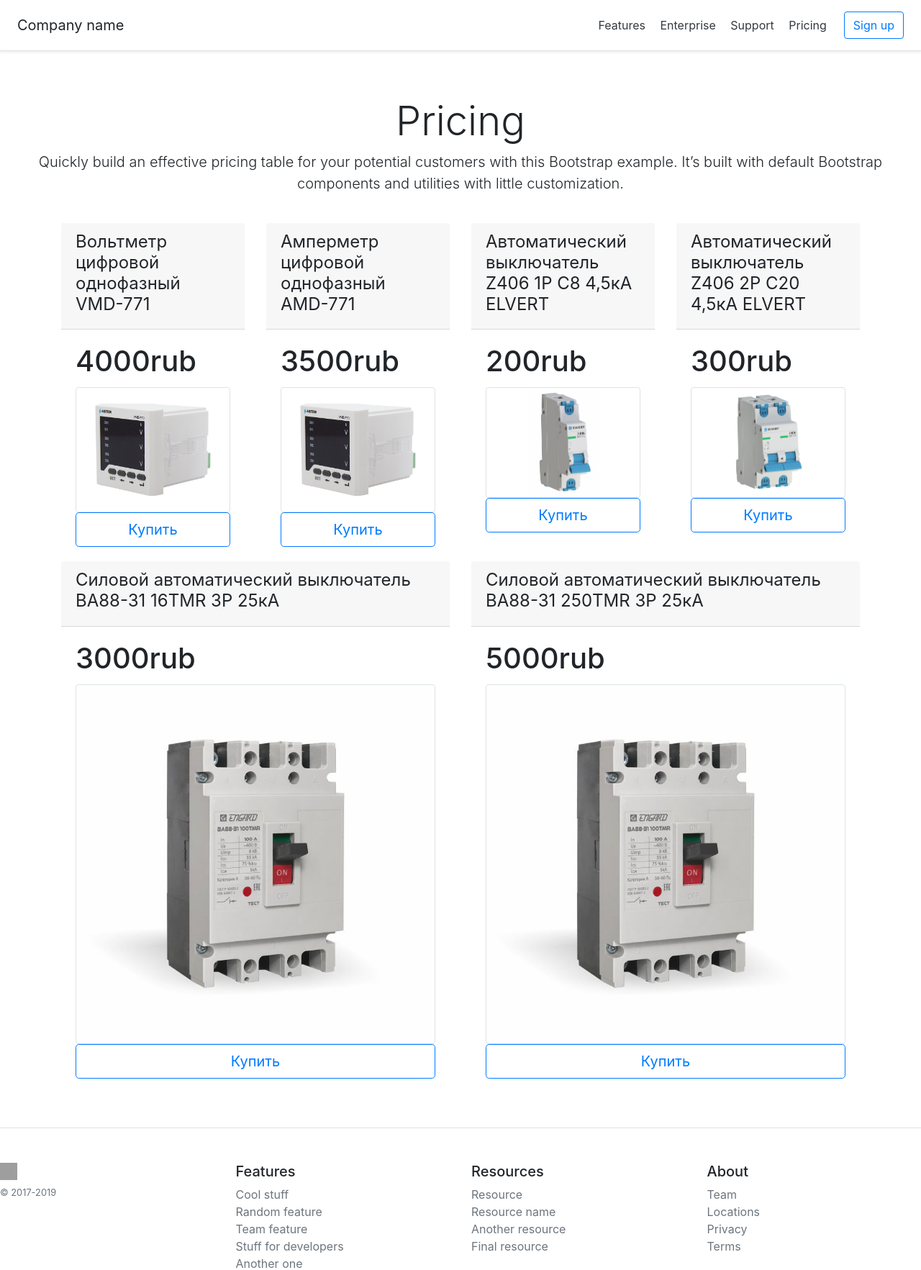
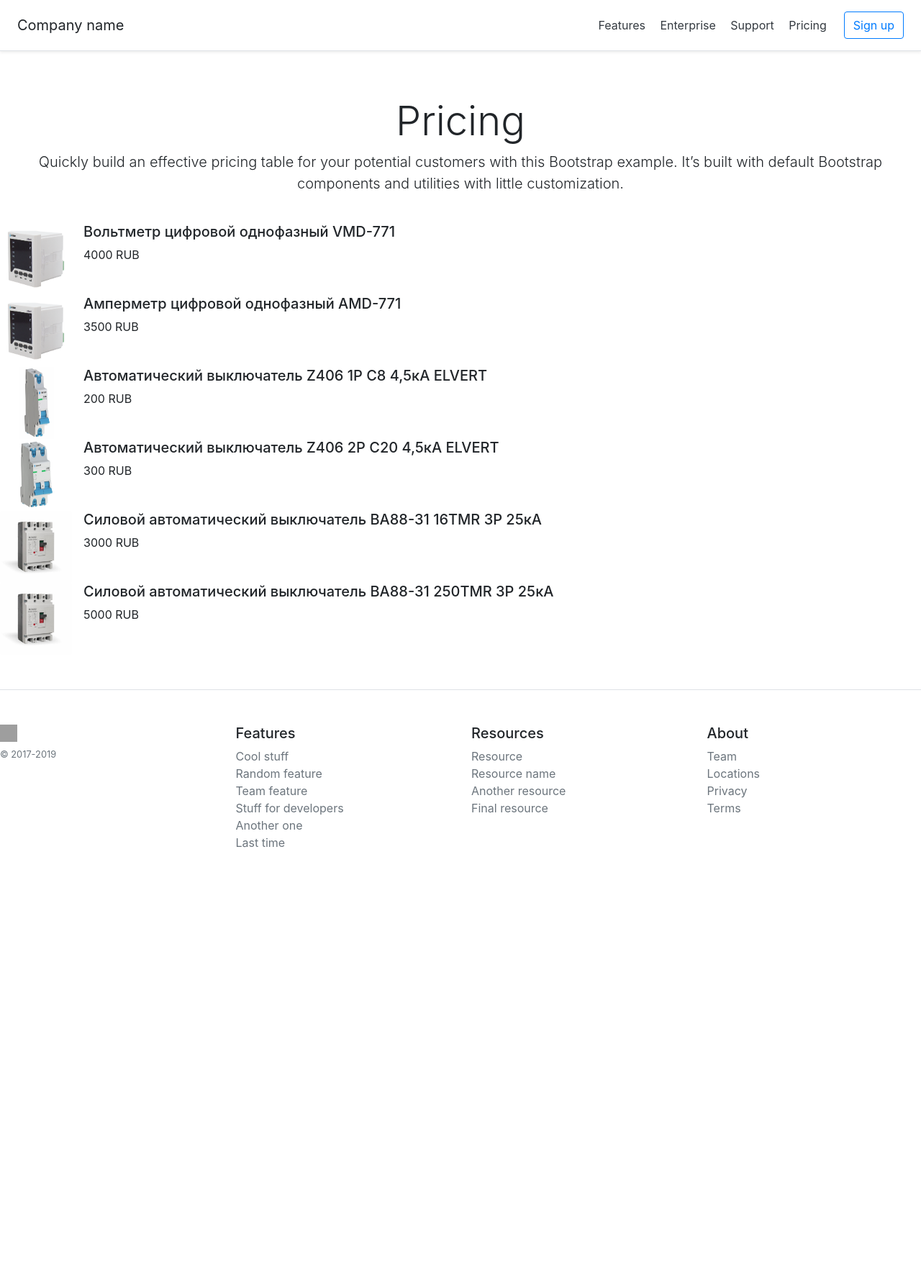
Before and after one commit to Ankotl/training-store, a Django app: page / in a window 1280 px wide. Shown: the top 1765 px of the page at 72% size. After the commit the page ends 1178 px from the top, so only its background shows below. Run offline with Django 3.2, Linux system fonts and the light colour scheme; data comes from the database, SQL or seed files in the repository; both versions use the stored data as it was after the commit; some libraries are stand-ins or nearby versions; grey boxes are pictures that could not be loaded.

Commit message:
change templates products_list

```diff
--- a/store/catalog/templates/products/products_list.html
+++ b/store/catalog/templates/products/products_list.html
@@ -61,22 +61,19 @@
   <p class="lead">Quickly build an effective pricing table for your potential customers with this Bootstrap example. It’s built with default Bootstrap components and utilities with little customization.</p>
 </div>
 
-<div class="container">
-  <div class="row justify-content-md-center">
+<ul class="list-unstyled">
+  <li class="media">
    {% for product in product_list %}
-    <div class="col">
-      <div class="card-header">
-        <h4 class="font-weight-normal">{{ product.name }}</h4>
-      </div>
-      <div class="card-body">
-        <h1 class="card-title pricing-card-title">{{ product.price }}rub</h1>
-        <img class="img-thumbnail" src={{ product.image.url }}>
-        <button type="button" class="btn btn-lg btn-block btn-outline-primary">Купить</button>
-      </div>
+    <div class="media">
+        <img src="{{ product.image.url }}" class=" rounded align-self-start mr-3" alt="..." style="width: 100px; height: 100px;">
+        <div class="media-body">
+            <h5 class="mt-0">{{ product.name }}</h5>
+            <p>{{ product.price }} RUB</p>
+         </div>
     </div>
+  </li>
     {% endfor %}
-  </div>
-</div>
+
 
   <footer class="pt-4 my-md-5 pt-md-5 border-top">
     <div class="row">
```
Also changed, not shown: store/db.sqlite3.
